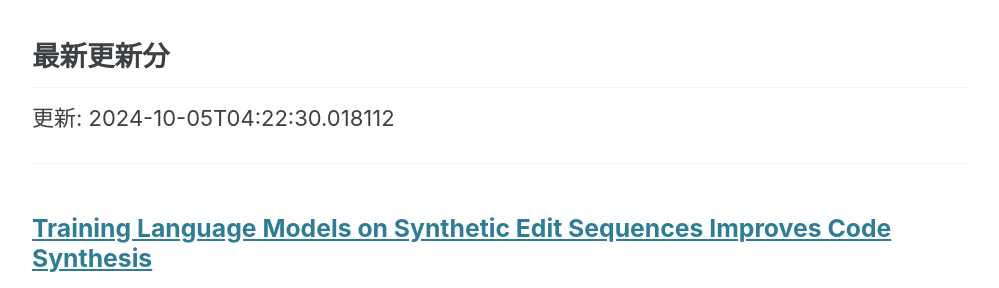
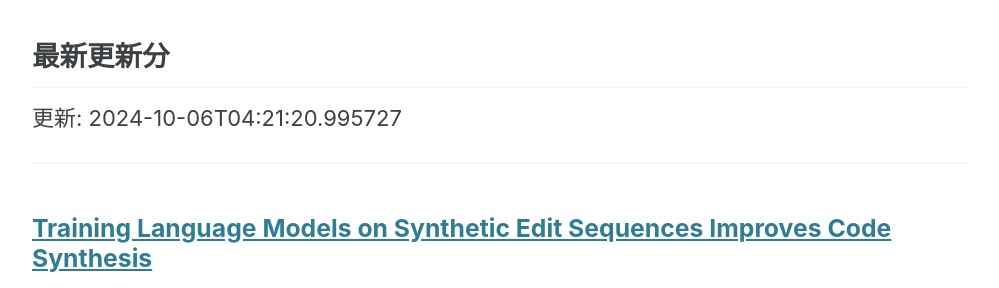
Before and after one commit to haruhisa-enomoto/arxiv-privacy-tech, a Jekyll site: the page built from index.md, in a window 1280 px wide and 900 px high, scrolled down 680 px. Shown: the part 155-443 px from the top of the window, without its empty margins (140-1139 px from the left). Built offline with Jekyll 4.4.1, drawn with Linux system fonts in a browser that asks for light colours; cached includes are drawn as plain includes; formulas are drawn with MathJax 3.

Commit message:
:robot: Automate updates

```diff
--- a/index.md
+++ b/index.md
@@ -27,7 +27,7 @@ author_profile: false
 
 ## 最新更新分
 
-更新: 2024-10-05T04:22:30.018112
+更新: 2024-10-06T04:21:20.995727
 
 - - -
 
```
